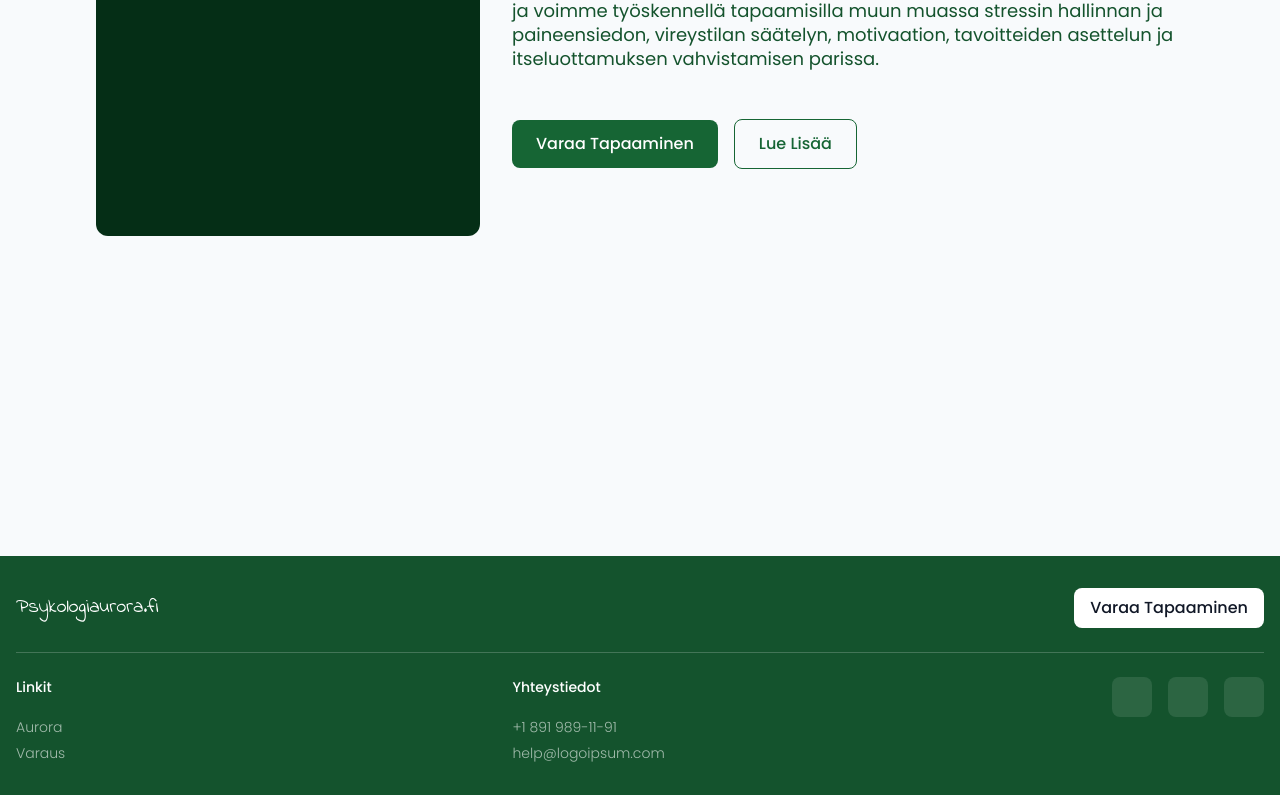
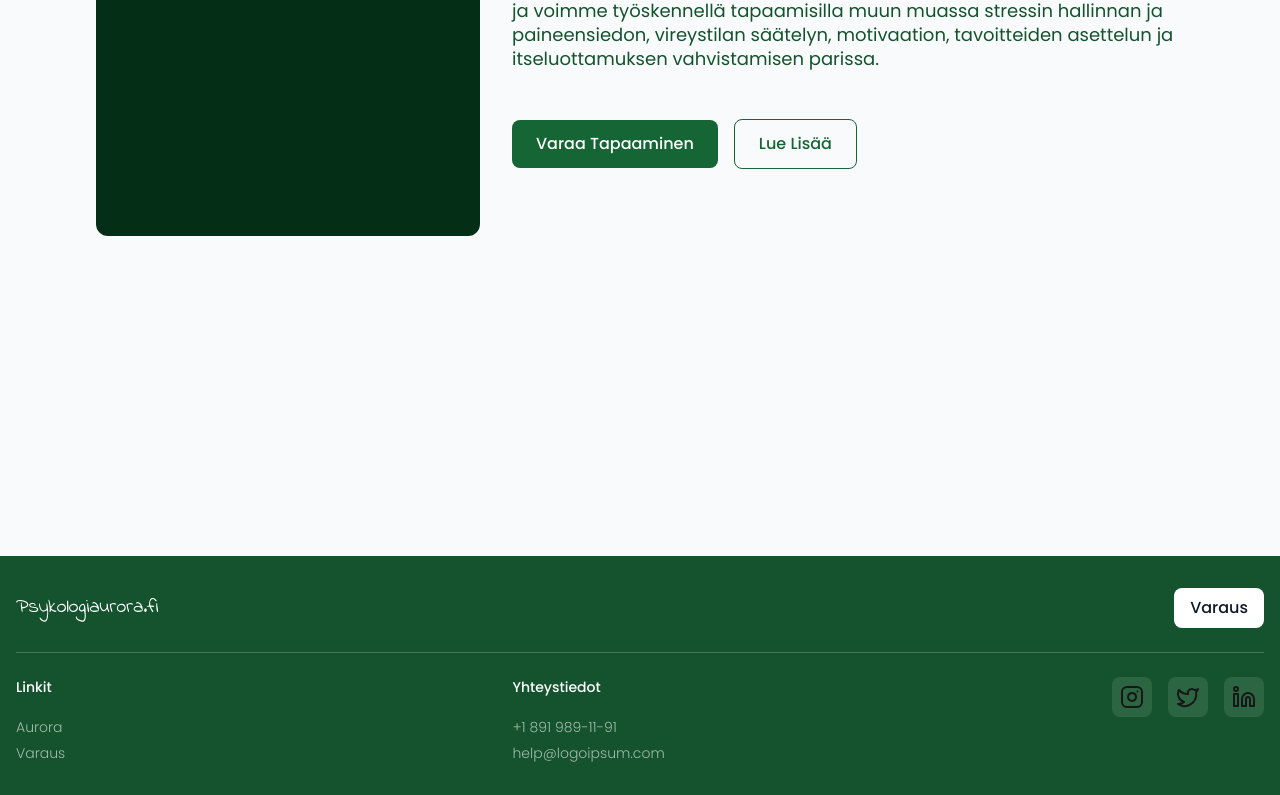
Before and after one commit to Itsdarkhere/Aurora, a Next.js app: page / in a window 1280 px wide. Shown: the part 1737-2532 px from the top of the page. Built offline with nearby package versions, Linux system fonts and the light colour scheme.

Commit message:
social icons

```diff
--- a/components/Footer.jsx
+++ b/components/Footer.jsx
@@ -1,5 +1,6 @@
 import Link from "next/link";
 import React from "react";
+import { Instagram, Twitter, Linkedin } from "lucide-react";
 
 const Footer = () => {
   return (
@@ -10,7 +11,7 @@ const Footer = () => {
           href='/varaus'
           className='bg-white text-center text-gray-900 px-4 py-2 rounded-lg font-medium hover:bg-gray-100 transition-colors'
         >
-          Varaa Tapaaminen
+          Varaus
         </Link>
       </div>
       <div className=' w-full max-w-7xl flex flex-row gap-4 justify-between pt-6'>
@@ -25,9 +26,15 @@ const Footer = () => {
           <p className=" font-light text-sm text-white text-opacity-60">help@logoipsum.com</p>
         </div>
         <div className='flex flex-col md:flex-row gap-4'>
-          <div className=' w-10 h-10 rounded-lg bg-white bg-opacity-10'></div>
-          <div className=' w-10 h-10 rounded-lg bg-white bg-opacity-10'></div>
-          <div className=' w-10 h-10 rounded-lg bg-white bg-opacity-10'></div>
+          <div className=' w-10 h-10 flex justify-center items-center rounded-lg bg-white bg-opacity-10'>
+            <Instagram size={24} />
+          </div>
+          <div className=' w-10 h-10 flex justify-center items-center rounded-lg bg-white bg-opacity-10'>
+          <Twitter size={24} />
+          </div>
+          <div className=' w-10 h-10 flex justify-center items-center rounded-lg bg-white bg-opacity-10'>
+          <Linkedin size={24} />
+          </div>
         </div>
       </div>
     </footer>
```
